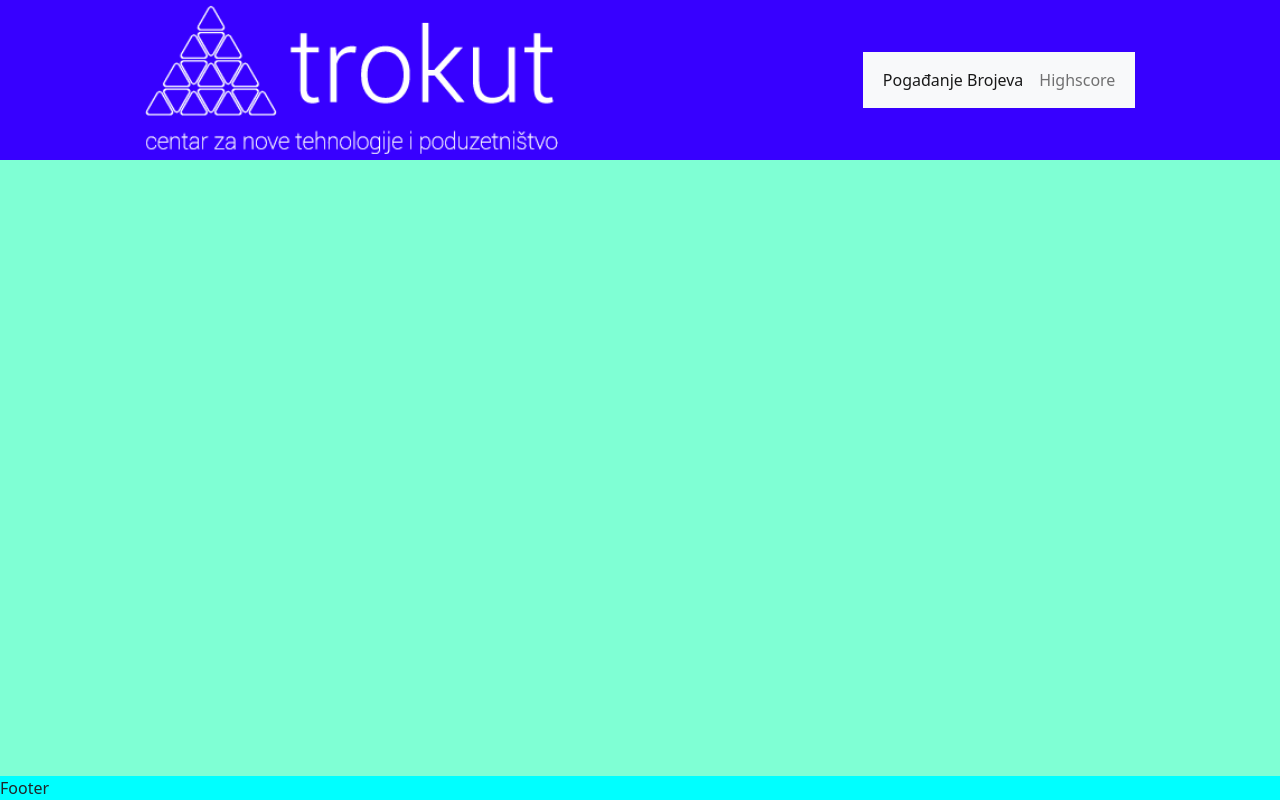
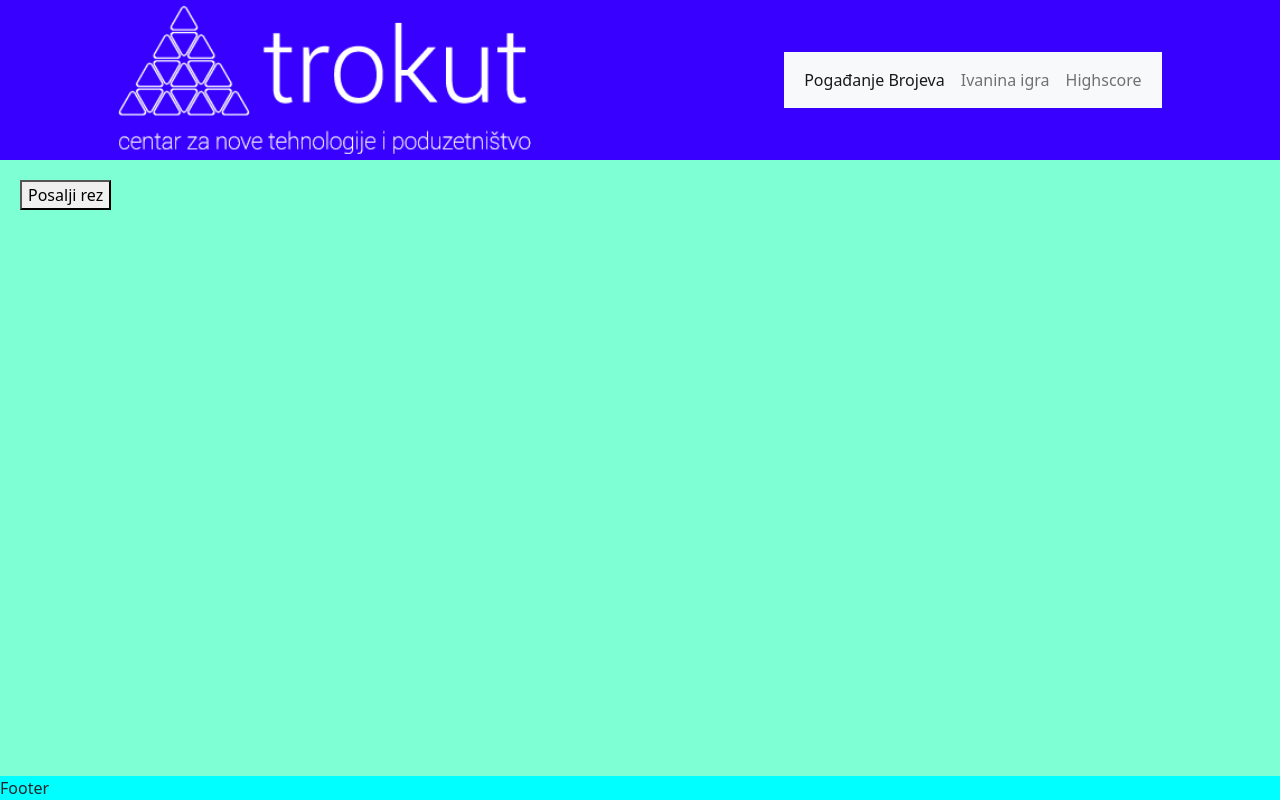
Before and after one commit to ZinUru99/IgraZaAntuna, a React (Create React App) app: page /ivaninaIgra in a window 1280 px wide. Built offline with nearby package versions, Linux system fonts and the light colour scheme.

Commit message:
nakon bloddy saturday

```diff
--- a/src/App.js
+++ b/src/App.js
@@ -9,12 +9,15 @@ import Igra1Highscore from "./components/Highscore/Igra1";
 //import ProbaKonteksta from "./containers/ProbaKonteksta";
 import izracunajIgru1 from "./services/izracunajIgru1";
 
+import IvaninaIgra from "./containers/IvaninaIgra";
+
 import { MojaTemaContext } from "./services/konteksti";
 
 import { Routes, Route, Navigate } from "react-router-dom";
 
 import "./App.css";
 import "bootstrap/dist/css/bootstrap.min.css";
+import { array } from "prop-types";
 
 export default class App extends Component {
   constructor(props) {
@@ -26,6 +29,7 @@ export default class App extends Component {
         : {
             pogadjanjeBrojeva: [],
             igraBoja: [],
+            ivaninaIgra: [],
           },
       brojPokusaja: 0,
       feedback: "",
@@ -54,6 +58,19 @@ export default class App extends Component {
     let novoStanje = izracunajIgru1(feedback, this.state);
     localStorage.setItem("stanje", JSON.stringify(novoStanje));
     this.setState(novoStanje);
+  };
+
+  //Kada budeš pozivao ofu funkciju iz svog koda ne zaboravi dati ova 2 parametra
+  dodajHighscoreUStanje = (imeIgre, noviRezultat) => {
+    this.setState((state) => {
+      const staro = !state.highscore[imeIgre] ? [] : state.highscore[imeIgre];
+      return {
+        highscore: {
+          ...state.highscore,
+          [imeIgre]: [...staro, noviRezultat],
+        },
+      };
+    });
   };
 
   render() {
@@ -90,6 +107,17 @@ export default class App extends Component {
                 }
               />
               <Route
+                path='/ivaninaIgra'
+                element={
+                  <IvaninaIgra
+                    dodajUHighscore={(imePropa, vrijednostPropa) =>
+                      this.dodajHighscoreUStanje(imePropa, vrijednostPropa)
+                    }
+                    username={this.state.username}
+                  />
+                }
+              />
+              <Route
                 path='/highscore'
                 element={<Highscore highscore={this.state.highscore} />}>
                 <Route
--- a/src/components/Header.js
+++ b/src/components/Header.js
@@ -30,6 +30,11 @@ const Header = () => {
                 </Link>
               </li>
               <li className='nav-item'>
+                <Link to='/ivaninaIgra' className='nav-link'>
+                  Ivanina igra
+                </Link>
+              </li>
+              <li className='nav-item'>
                 <Link to='/highscore' className='nav-link'>
                   Highscore
                 </Link>
--- /dev/null
+++ b/src/containers/IvaninaIgra.js
@@ -0,0 +1,27 @@
+import React, { Component } from "react";
+
+export default class IvaninaIgra extends Component {
+  constructor(props) {
+    super(props);
+
+    this.state = {
+      first: "djgnjkfsdnkg",
+    };
+  }
+
+  render() {
+    return (
+      <div>
+        <button
+          onClick={() => {
+            this.props.dodajUHighscore("dominaIgra", {
+              ime: "Ivana",
+              rezultat: 5,
+            });
+          }}>
+          Posalji rez
+        </button>
+      </div>
+    );
+  }
+}
```
